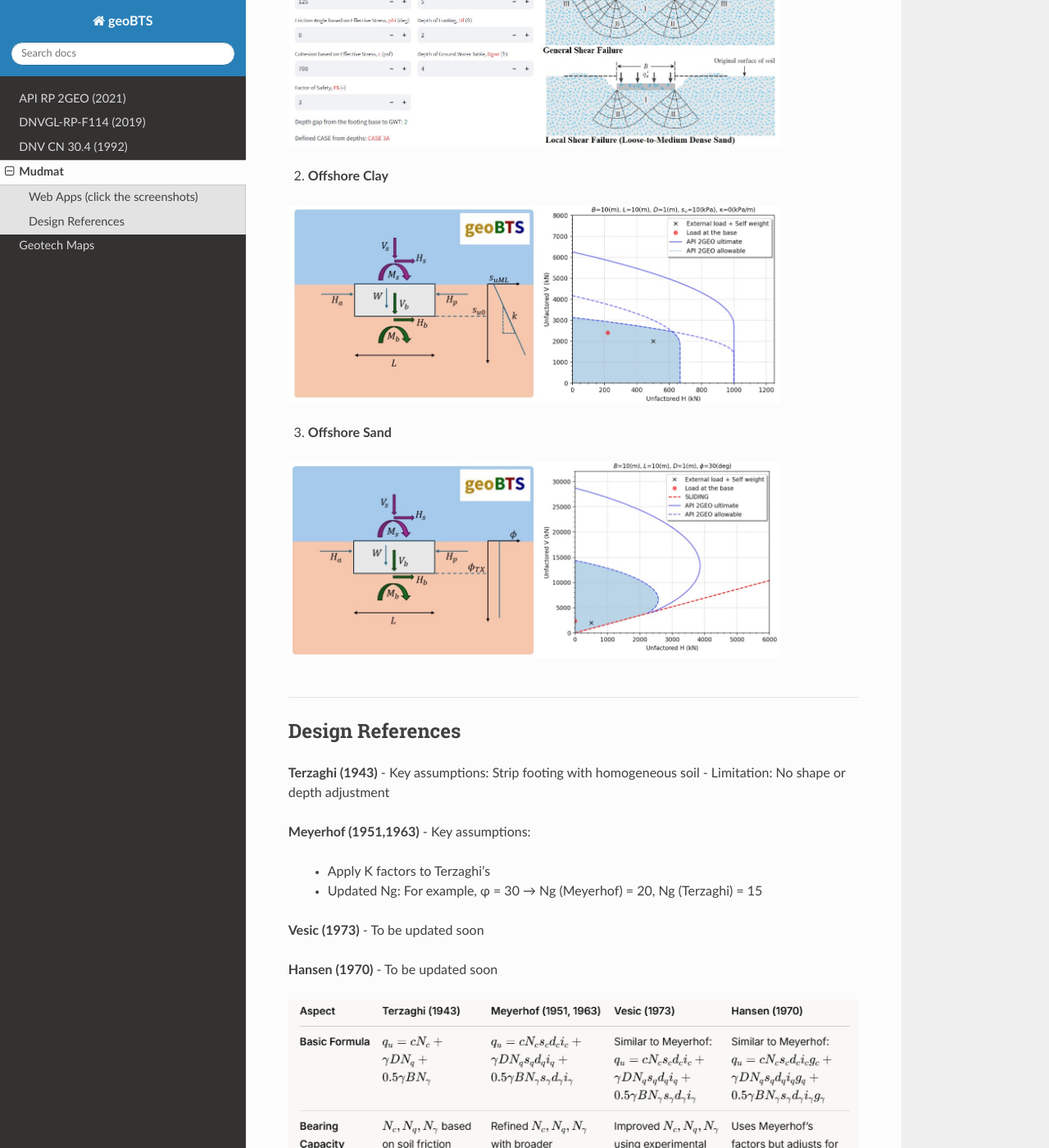
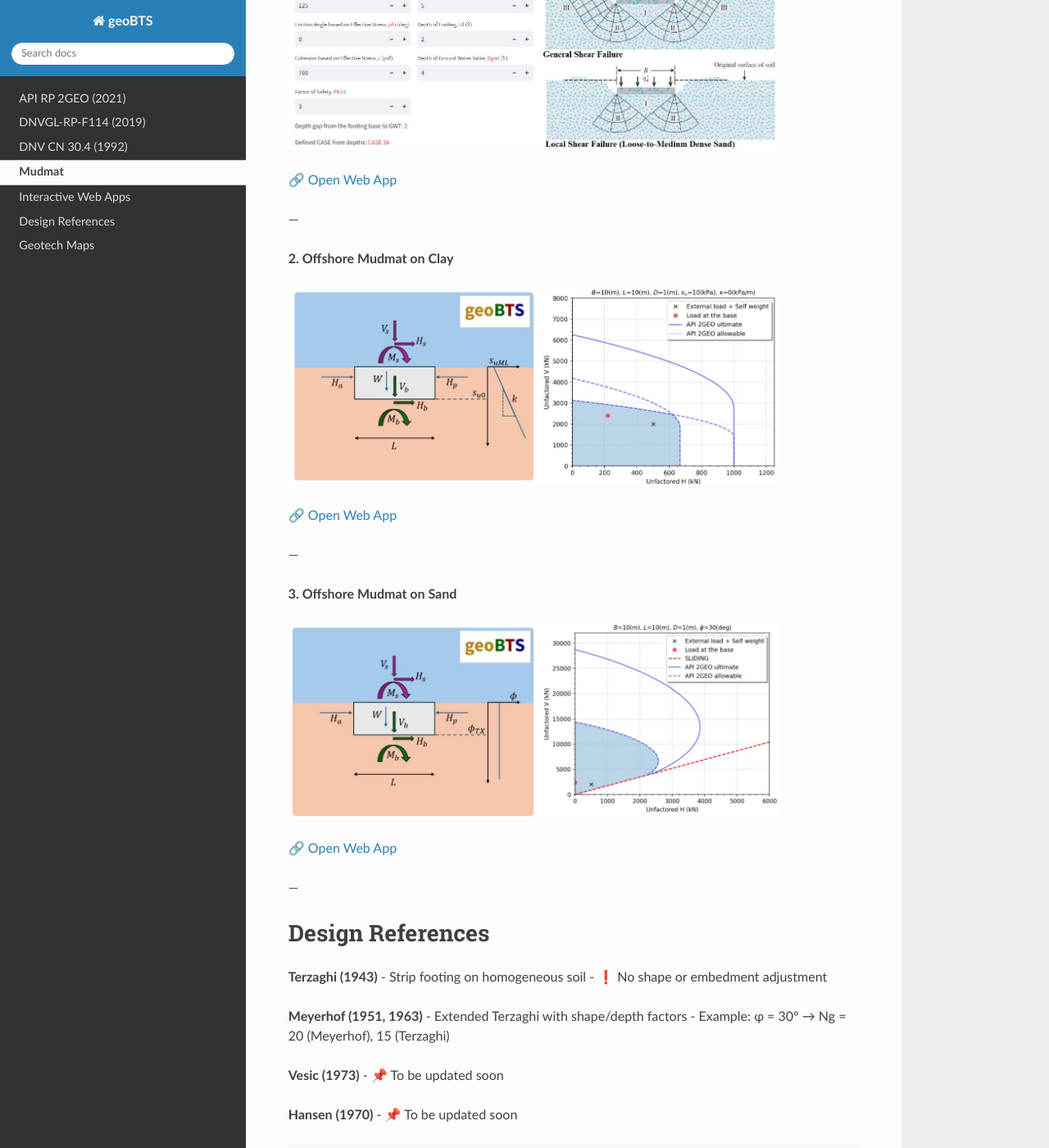
Before and after one commit to jungsohn/geoBTS, a Sphinx documentation site: the page built from docs/source/Mudmat.rst, in a window 1280 px wide and 1400 px high, scrolled down 469 px. Shown: the whole window at 82% size. Built offline with Sphinx 7.4.7 and the Read the Docs theme 3.1.0, drawn with Linux system fonts in a browser that asks for light colours; some of the changed text lies outside the part shown.

Commit message:
Update Mudmat.rst

```diff
--- a/docs/source/Mudmat.rst
+++ b/docs/source/Mudmat.rst
@@ -4,47 +4,64 @@ Mudmat
 This section introduces interactive tools and theoretical references
 for mudmat foundation design in both onshore and offshore geotechnical conditions.
 
-Web Apps (click the screenshots)
--------------------------
+.. contents:: Table of Contents
+   :depth: 2
+   :local:
 
-1. **Bearing Capacity**
+Interactive Web Apps
+=========================
+
+**1. Bearing Capacity (Onshore)**
 
 .. image:: https://raw.githubusercontent.com/jungsohn/geoBTS/main/docs/images/geoBTS-land_bearing_capacity.jpg
-   :target: https://webapp-mudmat-7f78b3e2018b.herokuapp.com/land_bearing_capacity
-   :width: 600px
+   :alt: Bearing Capacity App
+   :width: 600
 
-2. **Offshore Clay**
+🔗 `Open Web App <bearing_>`__
+
+---
+
+**2. Offshore Mudmat on Clay**
 
 .. image:: https://raw.githubusercontent.com/jungsohn/geoBTS/main/docs/images/geoBTS-offshore_mudmat_clay.jpg
-   :target: https://webapp-mudmat-7f78b3e2018b.herokuapp.com/offshore_mudmat_clay
-   :width: 600px
+   :alt: Offshore Clay App
+   :width: 600
 
-3. **Offshore Sand**
+🔗 `Open Web App <clay_>`__
+
+---
+
+**3. Offshore Mudmat on Sand**
 
 .. image:: https://raw.githubusercontent.com/jungsohn/geoBTS/main/docs/images/geoBTS-offshore_mudmat_sand.jpg
-   :target: https://webapp-mudmat-7f78b3e2018b.herokuapp.com/offshore_mudmat_sand
-   :width: 600px
+   :alt: Offshore Sand App
+   :width: 600
 
-----
+🔗 `Open Web App <sand_>`__
+
+---
 
 Design References
-------------------
+=========================
 
 **Terzaghi (1943)**
-- Key assumptions: Strip footing with homogeneous soil
-- Limitation: No shape or depth adjustment
+- Strip footing on homogeneous soil
+- ❗ No shape or embedment adjustment
 
-**Meyerhof (1951,1963)**
-- Key assumptions:
-  - Apply K factors to Terzaghi's
-  - Updated Ng: For example, φ = 30 → Ng (Meyerhof) = 20, Ng (Terzaghi) = 15
+**Meyerhof (1951, 1963)**
+- Extended Terzaghi with shape/depth factors
+- Example: φ = 30° → Ng = 20 (Meyerhof), 15 (Terzaghi)
 
 **Vesic (1973)**
-- To be updated soon
+- 📌 To be updated soon
 
 **Hansen (1970)**
-- To be updated soon
+- 📌 To be updated soon
 
 .. image:: https://raw.githubusercontent.com/jungsohn/geoBTS/main/docs/images/Grok_Terzaghi.png
    :alt: geoBTS Terzaghi Illustration
-   :width: 800px
+   :width: 800
+
+.. _bearing: https://webapp-mudmat-7f78b3e2018b.herokuapp.com/land_bearing_capacity
+.. _clay: https://webapp-mudmat-7f78b3e2018b.herokuapp.com/offshore_mudmat_clay
+.. _sand: https://webapp-mudmat-7f78b3e2018b.herokuapp.com/offshore_mudmat_sand
```
